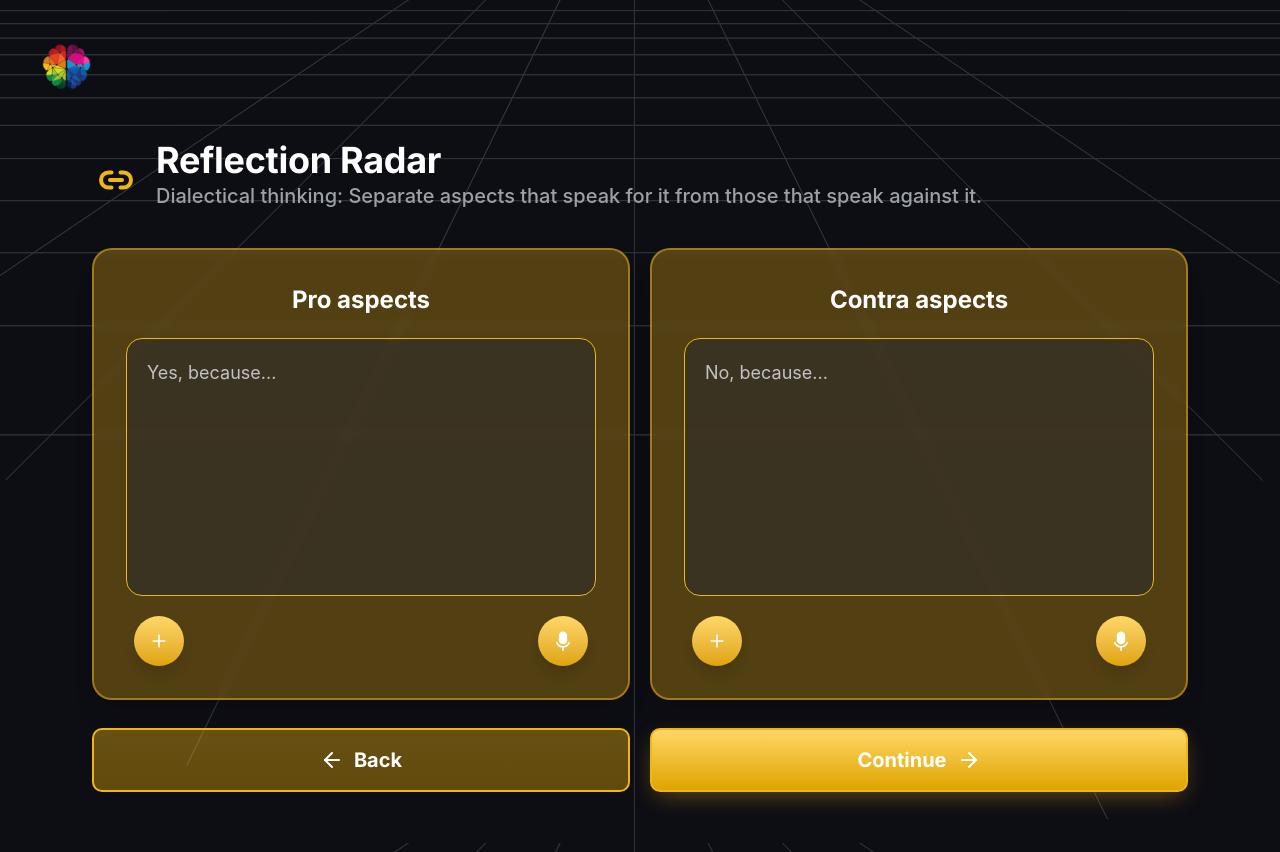
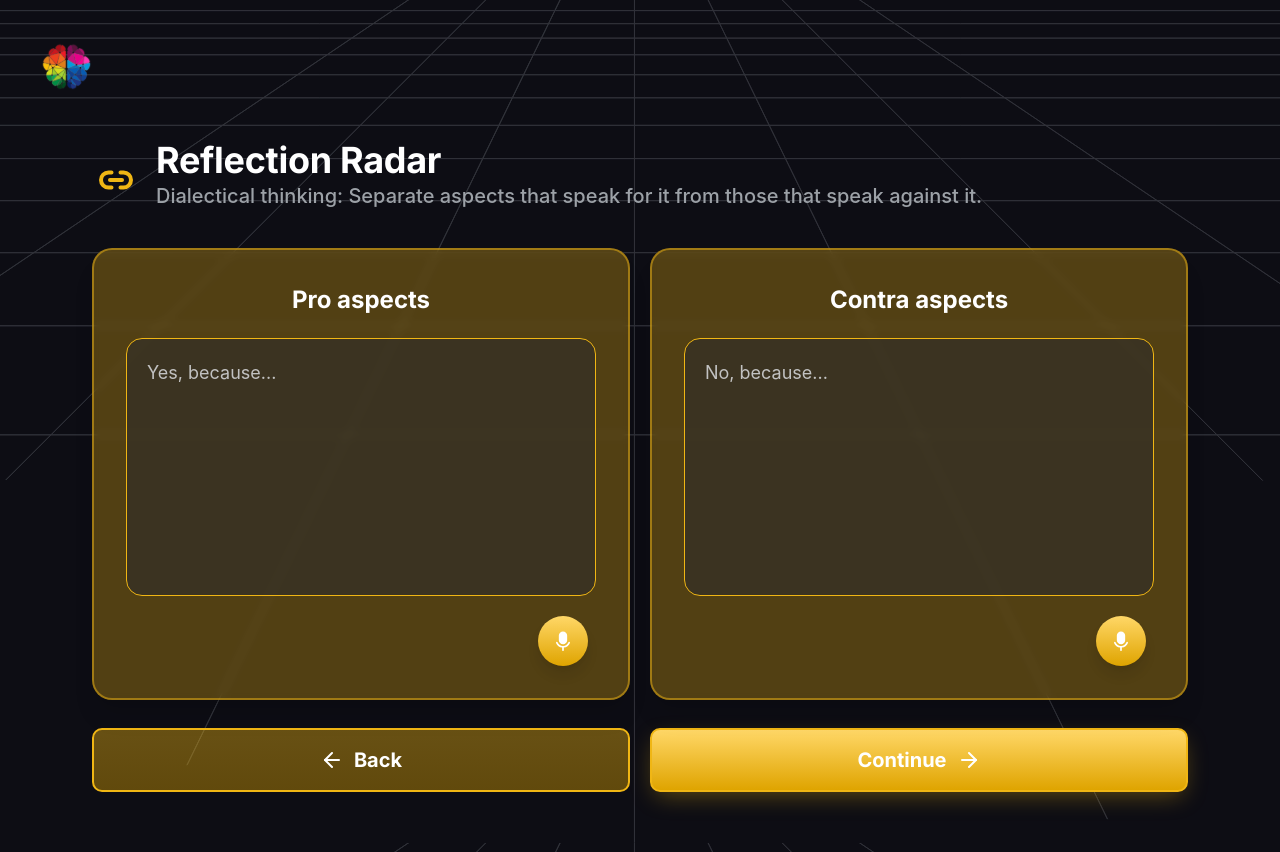
Before and after one commit to HafizAbeer/mind-set-1, a React (Vite) app: page /reflection-aspects in a window 1280 px wide. Built offline with nearby package versions, Linux system fonts and the light colour scheme; a web font is replaced by a local one.

Commit message:
wire up mic button on reflection aspects to web speech api, drop unused plus button

```diff
--- a/src/pages/ReflectionAspects.jsx
+++ b/src/pages/ReflectionAspects.jsx
@@ -1,11 +1,74 @@
-import React, { useState } from "react";
+import React, { useEffect, useRef, useState } from "react";
 import { useNavigate, useOutletContext } from "react-router-dom";
-import { ArrowLeft, ArrowRight, Plus } from "lucide-react";
+import { ArrowLeft, ArrowRight } from "lucide-react";
 import mindsetLogo from "../assets/mindset-logo.svg";
 import reflectionIcon from "../assets/radarModulesIcon/reflection-yellow-icon.svg";
 import micIcon from "../assets/icons/mic-icon.svg";
 
-const Card = ({ title, placeholder, value, onChange }) => (
+const getSpeechRecognition = () =>
+  typeof window !== "undefined"
+    ? window.SpeechRecognition || window.webkitSpeechRecognition
+    : null;
+
+const Card = ({ title, placeholder, value, onChange }) => {
+  const [isRecording, setIsRecording] = useState(false);
+  const recognitionRef = useRef(null);
+  const valueRef = useRef(value);
+  const supported = !!getSpeechRecognition();
+
+  useEffect(() => {
+    valueRef.current = value;
+  }, [value]);
+
+  useEffect(() => {
+    return () => {
+      recognitionRef.current?.stop();
+    };
+  }, []);
+
+  const toggleRecording = () => {
+    if (!supported) return;
+
+    if (isRecording) {
+      recognitionRef.current?.stop();
+      return;
+    }
+
+    const SpeechRecognition = getSpeechRecognition();
+    const recognition = new SpeechRecognition();
+    recognition.continuous = true;
+    recognition.interimResults = false;
+    recognition.lang = navigator.language || "en-US";
+
+    recognition.onresult = (event) => {
+      let transcript = "";
+      for (let i = event.resultIndex; i < event.results.length; i += 1) {
+        if (event.results[i].isFinal) {
+          transcript += event.results[i][0].transcript;
+        }
+      }
+      if (!transcript) return;
+      const current = valueRef.current;
+      const separator = current && !current.endsWith(" ") ? " " : "";
+      onChange(`${current}${separator}${transcript.trim()}`);
+    };
+
+    recognition.onend = () => {
+      setIsRecording(false);
+      recognitionRef.current = null;
+    };
+
+    recognition.onerror = () => {
+      setIsRecording(false);
+      recognitionRef.current = null;
+    };
+
+    recognitionRef.current = recognition;
+    setIsRecording(true);
+    recognition.start();
+  };
+
+  return (
     <div
       className="w-full max-w-[554px] min-h-[400px] xl:h-[452px] rounded-[20px] p-6 sm:p-[32px] flex flex-col gap-[20px] shadow-xl relative"
       style={{
@@ -27,16 +90,27 @@ const Card = ({ title, placeholder, value, onChange }) => (
         />
       </div>
 
-    <div className="flex items-center justify-between px-2">
-      <button className="w-[50px] h-[50px] rounded-full bg-gradient-to-b from-[#FFD767] to-[#DFA400] flex items-center justify-center text-black hover:opacity-90 transition-all active:scale-90 shadow-lg">
-        <Plus size={20} color="white" />
-      </button>
-      <button className="w-[50px] h-[50px] rounded-full bg-gradient-to-b from-[#FFD767] to-[#DFA400] flex items-center justify-center text-black hover:opacity-90 transition-all active:scale-90 shadow-lg">
-        <img src={micIcon} alt="Logo" className="w-5 h-5" />
+      <div className="flex items-center justify-end px-2">
+        <button
+          type="button"
+          onClick={toggleRecording}
+          disabled={!supported}
+          title={supported ? (isRecording ? "Stop recording" : "Start recording") : "Speech recognition not supported in this browser"}
+          aria-label={isRecording ? "Stop recording" : "Start recording"}
+          aria-pressed={isRecording}
+          className="w-[50px] h-[50px] rounded-full flex items-center justify-center hover:opacity-90 transition-all active:scale-90 shadow-lg disabled:opacity-50 disabled:cursor-not-allowed"
+          style={{
+            background: isRecording
+              ? "linear-gradient(180deg, #FF6B6B 0%, #C0392B 100%)"
+              : "linear-gradient(180deg, #FFD767 0%, #DFA400 100%)",
+          }}
+        >
+          <img src={micIcon} alt="" className="w-5 h-5" />
         </button>
       </div>
     </div>
   );
+};
 
 const ReflectionAspects = () => {
   const navigate = useNavigate();
@@ -45,39 +119,6 @@ const ReflectionAspects = () => {
     outletContext?.setLegacySidebarOpen || (() => {});
   const [proValue, setProValue] = useState("");
   const [contraValue, setContraValue] = useState("");
-
-  // const Card = ({ title, placeholder, value, onChange }) => (
-  //   <div
-  //     className="w-full max-w-[554px] min-h-[400px] xl:h-[452px] rounded-[20px] p-6 sm:p-[32px] flex flex-col gap-[20px] shadow-xl relative"
-  //     style={{
-  //       backgroundColor: "rgba(240, 182, 20, 0.3)",
-  //       border: "2px solid #F0B61480",
-  //       backdropFilter: "blur(4px)",
-  //     }}
-  //   >
-  //     <h2 className="text-[20px] sm:text-[24px] font-inter font-bold text-white text-center m-0">
-  //       {title}
-  //     </h2>
-
-  //     <div className="flex-1 rounded-[16px] p-[20px] bg-[#27282E]/50 border border-[#F0B614] overflow-hidden">
-  //       <textarea
-  //         value={value}
-  //         onChange={(e) => onChange(e.target.value)}
-  //         placeholder={placeholder}
-  //         className="w-full h-full bg-transparent border-[none] outline-none text-white font-inter text-[18px] leading-[28px] placeholder:text-[#C2C2C2] resize-none"
-  //       />
-  //     </div>
-
-  //     <div className="flex items-center justify-between px-2">
-  //       <button className="w-[50px] h-[50px] rounded-full bg-gradient-to-b from-[#FFD767] to-[#DFA400] flex items-center justify-center text-black hover:opacity-90 transition-all active:scale-90 shadow-lg">
-  //         <Plus size={20} color="white" />
-  //       </button>
-  //       <button className="w-[50px] h-[50px] rounded-full bg-gradient-to-b from-[#FFD767] to-[#DFA400] flex items-center justify-center text-black hover:opacity-90 transition-all active:scale-90 shadow-lg">
-  //         <img src={micIcon} alt="Logo" className="w-5 h-5" />
-  //       </button>
-  //     </div>
-  //   </div>
-  // );
 
   return (
     <div className="min-h-screen w-full relative overflow-hidden flex flex-col items-center">
```
Lines whose indentation alone changed are shown as unchanged.
